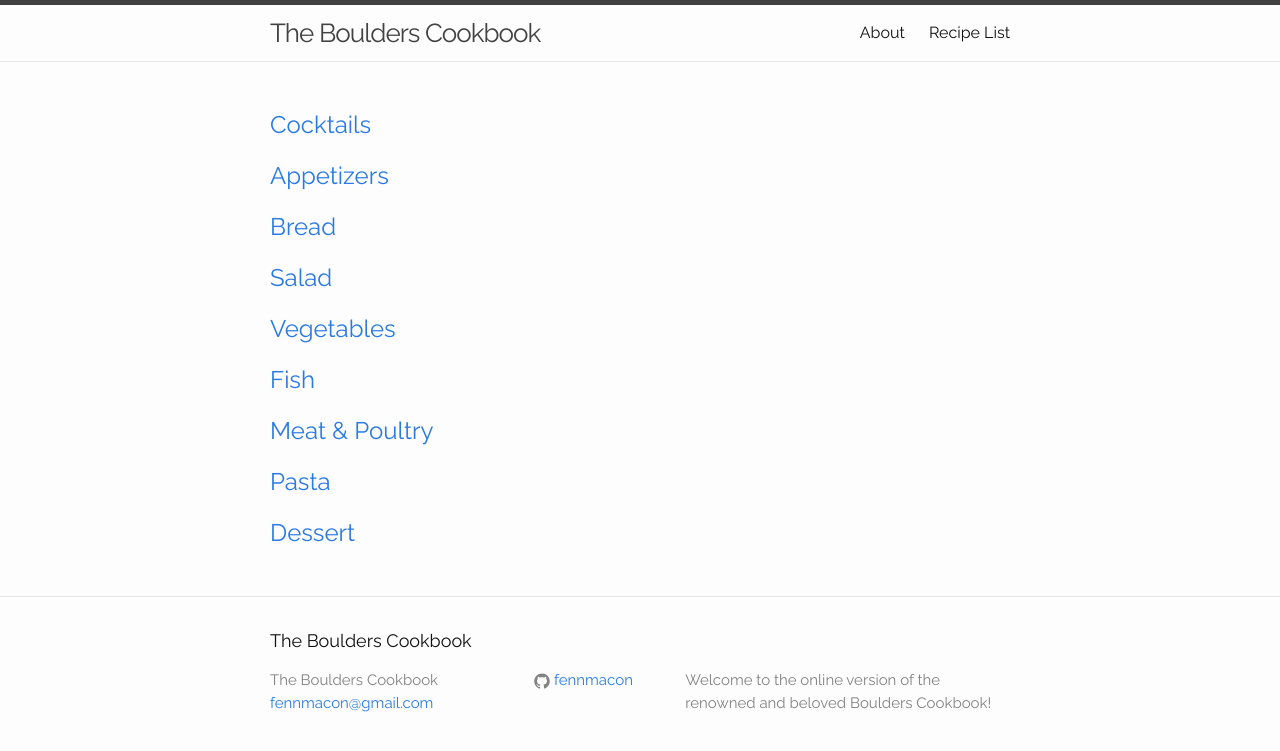
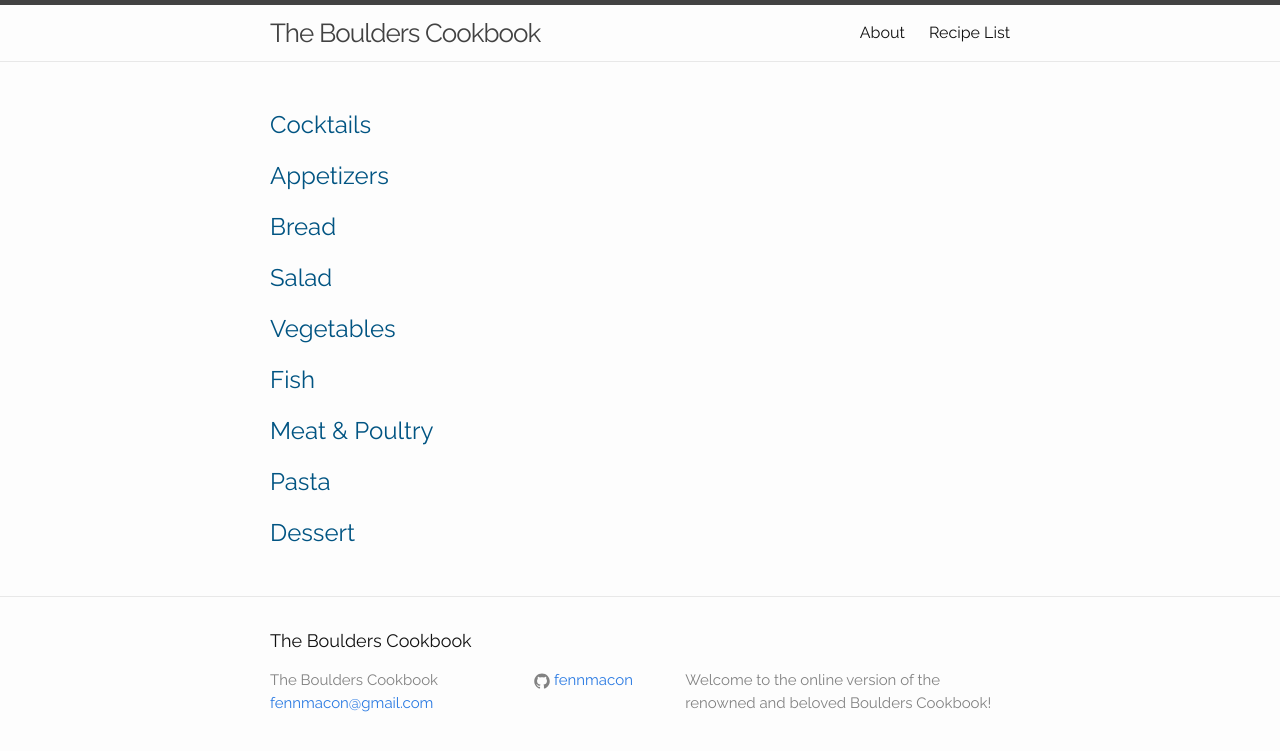
Before and after one commit to FennMacon/boulders-cookbook, a Jekyll site: the page built from index.html, in a window 1280 px wide. Shown: the top 751 px of the page. Built offline with Jekyll 4.4.1, drawn with Linux system fonts in a browser that asks for light colours.

Commit message:
link color

```diff
--- a/_sass/_layout.scss
+++ b/_sass/_layout.scss
@@ -193,10 +193,14 @@
     display: block;
     font-size: 24px;
     text-decoration: none;
+    color: $link-blue;
     @include transition(color .25s ease);
     &:hover {
 	    text-decoration: none;
 	    color: $link-hover-orange;
+    }
+    &:active,:visited {
+	    color: $link-blue;
     }
 }
 
--- a/css/main.scss
+++ b/css/main.scss
@@ -23,6 +23,7 @@ $grey-color:       #828282;
 $grey-color-light: lighten($grey-color, 40%);
 $grey-color-dark:  darken($grey-color, 25%);
 $link-hover-orange: #ff5600;
+$link-blue: #015482;
 
 // Width of the content area
 $content-width:    800px;
```
